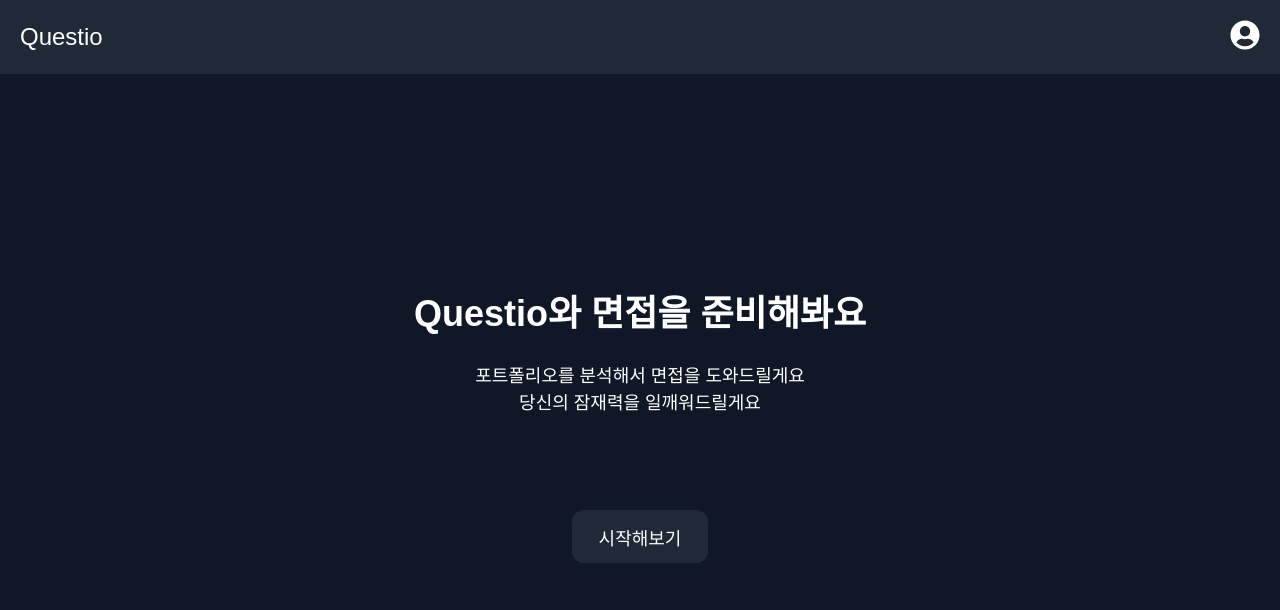
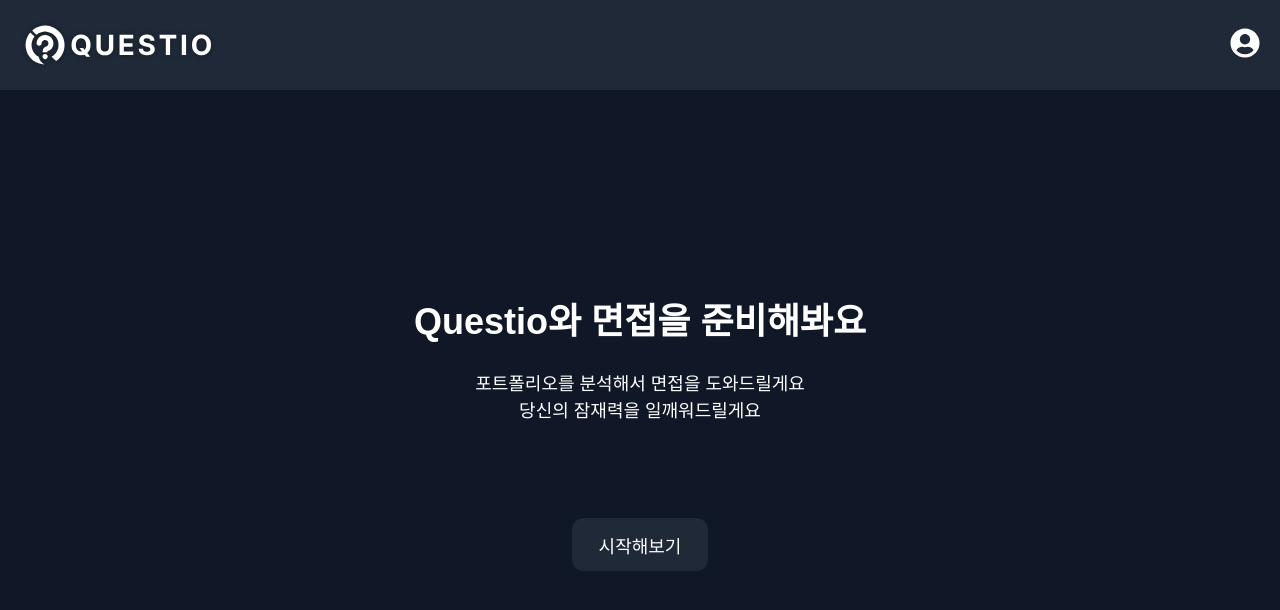
Before and after one commit to Team-Questio/Front, a React (Create React App) app: page / in a window 1280 px wide. Shown: the top 610 px of the page. Built offline with nearby package versions, Linux system fonts and the light colour scheme.

Commit message:
[feat] Logo change

```diff
--- a/src/components/shared/Header.tsx
+++ b/src/components/shared/Header.tsx
@@ -15,10 +15,9 @@
   width: 100%;
 `;
 
-const Logo = styled.div`
-  font-size: 24px;
+const Logo = styled.img`
+  height: 50px;
   cursor: pointer;
-  color: white;
 `;
 
 const StartButton = styled.button`
@@ -89,7 +88,7 @@
 
   return (
     <HeaderContainer>
-      <Logo onClick={handleLogoClick}>Questio</Logo>
+      <Logo onClick={handleLogoClick} src="/img/Logo.svg" alt="questio" />
 
       {isAuthenticated ? (
         <UserIcon onClick={toggleDropdown}>
```
Also changed, not shown: public/img/logo.svg (added).
